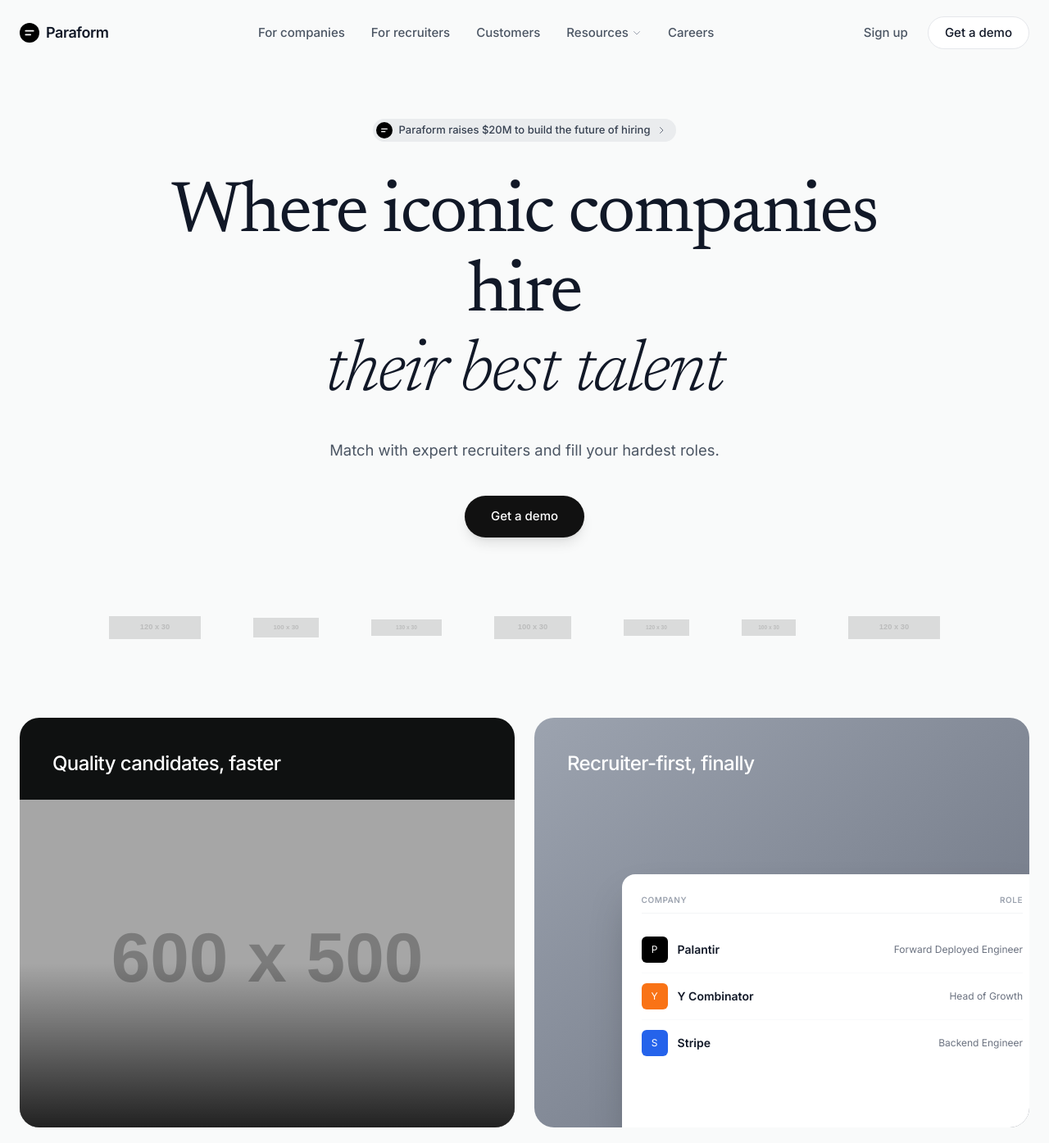
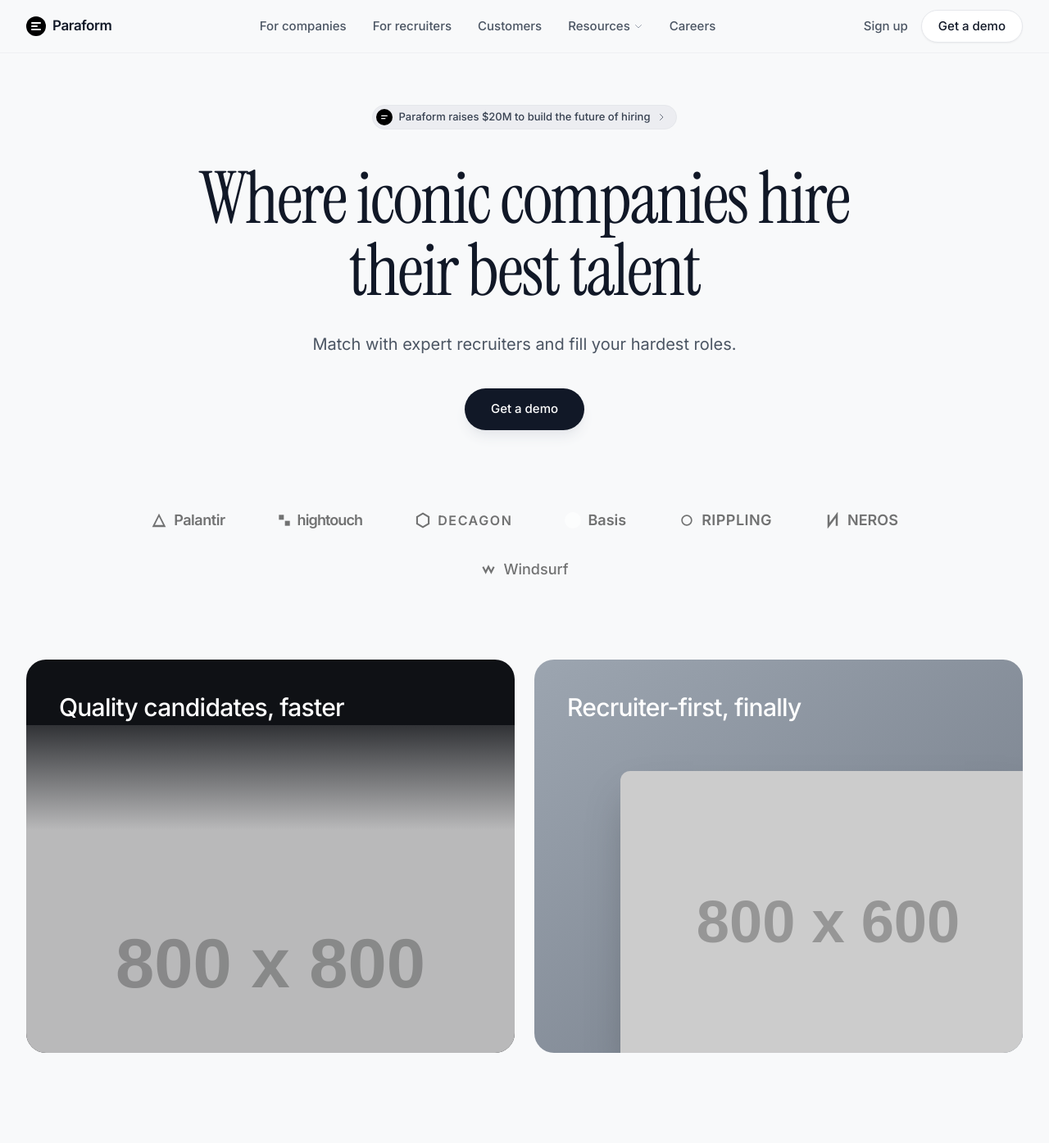
Before and after one commit to uncommon-websites/paraform-com-hero, a plain HTML site: page index.html in a window 1280 px wide. Shown: the whole page at 82% size. After the commit the page ends 1365 px from the top, so only its background shows below. Drawn offline with nearby package versions, Linux system fonts and the light colour scheme; placeholder pictures from the web are drawn by us.

Commit message:
Update hero HTML

```diff
--- a/index.html
+++ b/index.html
@@ -7,188 +7,173 @@
     <script src="https://cdn.tailwindcss.com"></script>
     <link rel="preconnect" href="https://fonts.googleapis.com">
     <link rel="preconnect" href="https://fonts.gstatic.com" crossorigin>
-    <link href="https://fonts.googleapis.com/css2?family=Newsreader:ital,opsz,wght@0,6..72,300..800;1,6..72,300..800&family=Inter:wght@400;500;600&display=swap" rel="stylesheet">
-    <script>
-        tailwind.config = {
-            theme: {
-                extend: {
-                    fontFamily: {
-                        sans: ['Inter', 'sans-serif'],
-                        serif: ['Newsreader', 'serif'],
-                    },
-                    colors: {
-                        background: '#F9FAFA',
-                        primary: '#111111',
-                    }
-                }
-            }
-        }
-    </script>
+    <link href="https://fonts.googleapis.com/css2?family=Instrument+Serif:ital@0;1&family=Inter:wght@300;400;500;600&display=swap" rel="stylesheet">
     <style>
         body {
-            background-color: #F9FAFA;
-            -webkit-font-smoothing: antialiased;
+            font-family: 'Inter', sans-serif;
+            background-color: #F8F9FA;
+            color: #111827;
         }
-        .logo-filter {
+        .font-serif-display {
+            font-family: 'Instrument Serif', serif;
+        }
+        .logo-grayscale {
             filter: grayscale(100%) opacity(0.6);
-            transition: filter 0.3s;
+            transition: filter 0.3s ease, opacity 0.3s ease;
         }
-        .logo-filter:hover {
+        .logo-grayscale:hover {
             filter: grayscale(0%) opacity(1);
         }
     </style>
 </head>
-<body class="text-gray-900">
+<body>
 
-    <!-- Navbar -->
-    <nav class="w-full border-b border-transparent">
-        <div class="max-w-[1400px] mx-auto px-6 h-20 flex items-center justify-between">
+    <!-- Navigation -->
+    <nav class="fixed top-0 w-full z-50 bg-[#F8F9FA]/90 backdrop-blur-sm border-b border-gray-200/50">
+        <div class="max-w-[1440px] mx-auto px-4 sm:px-6 lg:px-8">
+            <div class="flex justify-between items-center h-16">
                 <!-- Logo -->
                 <div class="flex items-center gap-2 cursor-pointer">
-                <div class="w-6 h-6 bg-black rounded-full flex items-center justify-center text-white">
-                    <svg width="14" height="14" viewBox="0 0 24 24" fill="none" stroke="currentColor" stroke-width="3" stroke-linecap="round" stroke-linejoin="round">
-                        <line x1="4" y1="8" x2="20" y2="8"></line>
-                        <line x1="4" y1="16" x2="14" y2="16"></line>
-                    </svg>
+                    <div class="w-6 h-6 bg-black rounded-full flex items-center justify-center text-white relative overflow-hidden">
+                        <div class="flex flex-col gap-[2px] items-start w-3">
+                            <div class="h-[2px] w-3 bg-white rounded-full"></div>
+                            <div class="h-[2px] w-2 bg-white rounded-full"></div>
+                            <div class="h-[2px] w-3 bg-white rounded-full"></div>
                         </div>
-                <span class="font-semibold text-lg tracking-tight">Paraform</span>
+                    </div>
+                    <span class="font-semibold text-[17px] tracking-tight text-gray-900">Paraform</span>
                 </div>
 
-            <!-- Navigation Links -->
-            <div class="hidden md:flex items-center gap-8 text-[15px] text-gray-600 font-medium">
-                <a href="#" class="hover:text-black transition-colors">For companies</a>
-                <a href="#" class="hover:text-black transition-colors">For recruiters</a>
-                <a href="#" class="hover:text-black transition-colors">Customers</a>
-                <div class="flex items-center gap-1 cursor-pointer hover:text-black transition-colors group">
+                <!-- Desktop Menu -->
+                <div class="hidden lg:flex items-center space-x-8 text-[15px] font-medium text-gray-600">
+                    <a href="#" class="hover:text-gray-900 transition-colors">For companies</a>
+                    <a href="#" class="hover:text-gray-900 transition-colors">For recruiters</a>
+                    <a href="#" class="hover:text-gray-900 transition-colors">Customers</a>
+                    <div class="flex items-center gap-1 cursor-pointer group hover:text-gray-900 transition-colors">
                         <span>Resources</span>
-                    <svg class="w-3 h-3 text-gray-400 group-hover:text-black transition-colors" fill="none" stroke="currentColor" viewBox="0 0 24 24">
-                        <path stroke-linecap="round" stroke-linejoin="round" stroke-width="2" d="M19 9l-7 7-7-7"></path>
-                    </svg>
+                        <svg class="w-3 h-3 text-gray-400 group-hover:text-gray-900 transition-colors" fill="none" stroke="currentColor" viewBox="0 0 24 24"><path stroke-linecap="round" stroke-linejoin="round" stroke-width="2" d="M19 9l-7 7-7-7"></path></svg>
                     </div>
-                <a href="#" class="hover:text-black transition-colors">Careers</a>
+                    <a href="#" class="hover:text-gray-900 transition-colors">Careers</a>
                 </div>
 
-            <!-- Right Actions -->
-            <div class="flex items-center gap-6">
-                <a href="#" class="text-[15px] font-medium text-gray-600 hover:text-black transition-colors hidden sm:block">Sign up</a>
-                <a href="#" class="text-[15px] font-medium text-gray-900 border border-gray-200 bg-white hover:bg-gray-50 rounded-full px-5 py-2 transition-colors">
-                    Get a demo
-                </a>
+                <!-- Right Buttons -->
+                <div class="flex items-center gap-4">
+                    <a href="#" class="hidden sm:block text-[15px] font-medium text-gray-600 hover:text-gray-900 transition-colors">Sign up</a>
+                    <a href="#" class="text-[15px] font-medium bg-white border border-gray-200 hover:bg-gray-50 text-gray-900 px-5 py-2 rounded-full transition-all shadow-sm">Get a demo</a>
+                </div>
             </div>
         </div>
     </nav>
 
-    <!-- Main Content -->
-    <main class="pt-16 pb-20">
+    <!-- Hero Section -->
+    <main class="pt-32 pb-20 px-4 sm:px-6 lg:px-8 max-w-[1440px] mx-auto">
 
-        <!-- Hero Section -->
-        <div class="max-w-5xl mx-auto px-6 flex flex-col items-center text-center">
+        <div class="flex flex-col items-center text-center max-w-5xl mx-auto">
 
             <!-- Announcement Pill -->
-            <a href="#" class="group inline-flex items-center gap-2 bg-[#EAECEE] hover:bg-[#E0E2E4] transition-colors rounded-full pl-1 pr-3 py-1 mb-10">
-                <div class="w-5 h-5 bg-black rounded-full flex items-center justify-center text-white shrink-0">
-                    <svg width="10" height="10" viewBox="0 0 24 24" fill="none" stroke="currentColor" stroke-width="3" stroke-linecap="round" stroke-linejoin="round">
-                        <line x1="4" y1="8" x2="20" y2="8"></line>
-                        <line x1="4" y1="16" x2="14" y2="16"></line>
-                    </svg>
+            <a href="#" class="group inline-flex items-center gap-2 bg-[#E5E7EB]/60 hover:bg-[#E5E7EB] border border-gray-200 rounded-full pl-1 pr-3 py-1 mb-10 transition-colors cursor-pointer">
+                <div class="w-5 h-5 bg-black rounded-full flex items-center justify-center text-white">
+                    <svg width="10" height="10" viewBox="0 0 24 24" fill="none" stroke="currentColor" stroke-width="3" stroke-linecap="round" stroke-linejoin="round"><line x1="4" y1="8" x2="20" y2="8"></line><line x1="4" y1="16" x2="14" y2="16"></line></svg>
                 </div>
                 <span class="text-[13px] font-medium text-gray-700">Paraform raises $20M to build the future of hiring</span>
-                <svg class="w-3 h-3 text-gray-500 group-hover:translate-x-0.5 transition-transform" fill="none" stroke="currentColor" viewBox="0 0 24 24">
-                    <path stroke-linecap="round" stroke-linejoin="round" stroke-width="2" d="M9 5l7 7-7 7"></path>
-                </svg>
+                <svg class="w-3 h-3 text-gray-500 group-hover:translate-x-0.5 transition-transform" fill="none" stroke="currentColor" viewBox="0 0 24 24"><path stroke-linecap="round" stroke-linejoin="round" stroke-width="2" d="M9 5l7 7-7 7"></path></svg>
             </a>
 
             <!-- Headline -->
-            <h1 class="font-serif text-5xl md:text-[5.5rem] leading-[1.1] text-gray-900 tracking-tight mb-8">
-                Where iconic companies hire <br class="hidden md:block" />
-                <span class="italic font-light">their best talent</span>
+            <h1 class="font-serif-display text-5xl sm:text-6xl md:text-7xl lg:text-[5.5rem] leading-[1.05] text-[#111827] mb-8 tracking-tight">
+                Where iconic companies hire <br class="hidden md:block" /> their best talent
             </h1>
 
             <!-- Subheadline -->
-            <p class="text-lg md:text-[1.15rem] text-gray-600 mb-10 max-w-xl mx-auto leading-relaxed">
+            <p class="text-lg sm:text-xl text-gray-600 mb-10 max-w-xl mx-auto leading-relaxed">
                 Match with expert recruiters and fill your hardest roles.
             </p>
 
-            <!-- CTA Button -->
-            <button class="bg-[#111111] text-white text-[15px] font-medium px-8 py-3.5 rounded-full hover:bg-black/80 transition-all transform hover:-translate-y-0.5 shadow-lg shadow-black/10">
+            <!-- CTA -->
+            <a href="#" class="bg-[#111827] text-white text-[15px] font-medium px-8 py-3.5 rounded-full hover:bg-black transition-transform hover:scale-105 shadow-lg shadow-gray-200 mb-24 inline-block">
                 Get a demo
-            </button>
+            </a>
+
+            <!-- Logos Grid -->
+            <div class="w-full flex flex-wrap justify-center items-center gap-x-8 gap-y-8 md:gap-x-12 lg:gap-x-16 mb-24 px-4">
+                <!-- Palantir -->
+                <div class="logo-grayscale flex items-center gap-2">
+                    <svg class="w-5 h-5" viewBox="0 0 24 24" fill="currentColor"><path d="M12 2L2 22h20L12 2zm0 5l6 12H6l6-12z"/></svg>
+                    <span class="text-lg font-semibold tracking-tight">Palantir</span>
                 </div>
-
-        <!-- Logos Section -->
-        <div class="max-w-[1400px] mx-auto px-6 mt-24 mb-24">
-            <div class="flex flex-wrap justify-center items-center gap-x-12 gap-y-8 md:gap-x-16">
-                <!-- Using text-based images from placehold.co to simulate logos with specific fonts/styles -->
-                <img src="https://placehold.co/120x30/F9FAFA/555555?text=Palantir&font=merriweather" alt="Palantir" class="h-7 object-contain logo-filter mix-blend-multiply">
-                <img src="https://placehold.co/100x30/F9FAFA/555555?text=Nooks&font=montserrat" alt="Nooks" class="h-6 object-contain logo-filter mix-blend-multiply">
-                <img src="https://placehold.co/130x30/F9FAFA/555555?text=DECAGON&font=oswald" alt="Decagon" class="h-5 object-contain logo-filter mix-blend-multiply">
-                <img src="https://placehold.co/100x30/F9FAFA/555555?text=scale&font=lato" alt="Scale" class="h-7 object-contain logo-filter mix-blend-multiply">
-                <img src="https://placehold.co/120x30/F9FAFA/555555?text=RIPPLING&font=roboto" alt="Rippling" class="h-5 object-contain logo-filter mix-blend-multiply">
-                <img src="https://placehold.co/100x30/F9FAFA/555555?text=NEROS&font=raleway" alt="Neros" class="h-5 object-contain logo-filter mix-blend-multiply">
-                <img src="https://placehold.co/120x30/F9FAFA/555555?text=Windsurf&font=playfair-display" alt="Windsurf" class="h-7 object-contain logo-filter mix-blend-multiply">
+                <!-- Hightouch -->
+                <div class="logo-grayscale flex items-center gap-2">
+                    <svg class="w-4 h-4" viewBox="0 0 24 24" fill="currentColor"><rect x="2" y="2" width="9" height="9" /><rect x="13" y="13" width="9" height="9" /></svg>
+                    <span class="text-lg font-bold tracking-tighter">hightouch</span>
+                </div>
+                <!-- Decagon -->
+                <div class="logo-grayscale flex items-center gap-2">
+                    <svg class="w-5 h-5" viewBox="0 0 24 24" fill="none" stroke="currentColor" stroke-width="2.5"><path d="M12 2l8.5 5v10L12 22l-8.5-5V7L12 2z"/></svg>
+                    <span class="text-base font-bold tracking-widest uppercase">Decagon</span>
+                </div>
+                <!-- Basis -->
+                <div class="logo-grayscale flex items-center gap-2">
+                    <div class="w-5 h-5 bg-current rounded-full flex items-center justify-center text-white text-[10px] font-bold">B</div>
+                    <span class="text-lg font-semibold">Basis</span>
+                </div>
+                <!-- Rippling -->
+                <div class="logo-grayscale flex items-center gap-2">
+                    <svg class="w-5 h-5" viewBox="0 0 24 24" fill="currentColor"><path d="M4 12c0-4.4 3.6-8 8-8s8 3.6 8 8-3.6 8-8 8-8-3.6-8-8zm2 0c0 3.3 2.7 6 6 6s6-2.7 6-6-2.7-6-6-6-6 2.7-6 6z"/></svg>
+                    <span class="text-lg font-bold uppercase tracking-wide">Rippling</span>
+                </div>
+                <!-- Neros -->
+                <div class="logo-grayscale flex items-center gap-2">
+                    <svg class="w-5 h-5" viewBox="0 0 24 24" fill="none" stroke="currentColor" stroke-width="3"><path d="M6 4v16l12-16v16"/></svg>
+                    <span class="text-lg font-bold uppercase">Neros</span>
+                </div>
+                <!-- Windsurf -->
+                <div class="logo-grayscale flex items-center gap-2">
+                    <svg class="w-5 h-5" viewBox="0 0 24 24" fill="none" stroke="currentColor" stroke-width="2.5"><path d="M4 8l4 8 4-8 4 8 4-8"/></svg>
+                    <span class="text-lg font-medium">Windsurf</span>
                 </div>
             </div>
 
-        <!-- Feature Cards -->
-        <div class="max-w-[1400px] mx-auto px-6 grid md:grid-cols-2 gap-6">
+        </div>
+
+        <!-- Feature Cards Grid -->
+        <div class="grid grid-cols-1 md:grid-cols-2 gap-6 max-w-7xl mx-auto">
 
             <!-- Left Card -->
-            <div class="relative bg-[#0F1111] rounded-3xl overflow-hidden h-[500px] group cursor-pointer">
-                <div class="absolute top-10 left-10 z-10">
-                    <h3 class="text-white text-2xl font-medium tracking-tight">Quality candidates, faster</h3>
+            <div class="relative h-[480px] rounded-3xl overflow-hidden bg-[#0F1115] group cursor-pointer">
+                <div class="absolute top-0 left-0 w-full p-8 sm:p-10 z-20">
+                    <h3 class="text-2xl sm:text-3xl font-medium text-white tracking-tight">Quality candidates, faster</h3>
                 </div>
-                <!-- Placeholder for the man's image -->
-                <div class="absolute bottom-0 left-0 right-0 h-[80%] flex items-end justify-center">
-                    <img src="https://placehold.co/600x500/1a1a1a/444444?text=Portrait+Image" alt="Candidate" class="w-full h-full object-cover opacity-80 mask-image-gradient">
-                    <!-- Gradient overlay to blend bottom -->
-                    <div class="absolute inset-0 bg-gradient-to-t from-black/80 via-transparent to-transparent"></div>
+
+                <!-- Image Container -->
+                <div class="absolute inset-0 flex items-end justify-center pt-20">
+                    <div class="w-full h-full relative">
+                        <!-- Placeholder for the man's photo -->
+                        <img src="https://placehold.co/800x800/1a1a1a/666666?text=Candidate+Photo"
+                             alt="Candidate Portrait"
+                             class="w-full h-full object-cover object-top opacity-90 group-hover:scale-105 transition-transform duration-700 ease-out">
+                        <!-- Gradient to fade image into background at bottom if needed, or top for text -->
+                        <div class="absolute top-0 left-0 w-full h-32 bg-gradient-to-b from-[#0F1115]/80 to-transparent"></div>
+                    </div>
                 </div>
             </div>
 
             <!-- Right Card -->
-            <div class="relative bg-gradient-to-br from-[#9CA3AF] to-[#6B7280] rounded-3xl overflow-hidden h-[500px] group cursor-pointer">
-                <div class="absolute top-10 left-10 z-10">
-                    <h3 class="text-white text-2xl font-medium tracking-tight">Recruiter-first, finally</h3>
+            <div class="relative h-[480px] rounded-3xl overflow-hidden bg-gradient-to-br from-[#9CA5B0] to-[#747C88] group cursor-pointer">
+                <div class="absolute top-0 left-0 w-full p-8 sm:p-10 z-20">
+                    <h3 class="text-2xl sm:text-3xl font-medium text-white tracking-tight">Recruiter-first, finally</h3>
                 </div>
 
-                <!-- UI Mockup Placeholder -->
-                <div class="absolute bottom-0 right-0 w-[85%] h-[65%] bg-white rounded-tl-2xl shadow-2xl p-6 transform translate-y-4 translate-x-4 transition-transform group-hover:translate-y-2 group-hover:translate-x-2">
-                    <!-- Mockup Header -->
-                    <div class="flex justify-between text-[10px] text-gray-400 uppercase tracking-wider font-semibold mb-4 border-b border-gray-100 pb-2">
-                        <span>Company</span>
-                        <span>Role</span>
-                    </div>
-
-                    <!-- Mockup Item 1 -->
-                    <div class="flex items-center justify-between py-3 border-b border-gray-50">
-                        <div class="flex items-center gap-3">
-                            <div class="w-8 h-8 bg-black rounded-md flex items-center justify-center text-white text-xs">P</div>
-                            <span class="text-sm font-semibold text-gray-900">Palantir</span>
-                        </div>
-                        <span class="text-xs text-gray-500">Forward Deployed Engineer</span>
-                    </div>
-
-                    <!-- Mockup Item 2 -->
-                    <div class="flex items-center justify-between py-3 border-b border-gray-50">
-                        <div class="flex items-center gap-3">
-                            <div class="w-8 h-8 bg-orange-500 rounded-md flex items-center justify-center text-white text-xs">Y</div>
-                            <span class="text-sm font-semibold text-gray-900">Y Combinator</span>
-                        </div>
-                        <span class="text-xs text-gray-500">Head of Growth</span>
-                    </div>
-
-                     <!-- Mockup Item 3 -->
-                     <div class="flex items-center justify-between py-3">
-                        <div class="flex items-center gap-3">
-                            <div class="w-8 h-8 bg-blue-600 rounded-md flex items-center justify-center text-white text-xs">S</div>
-                            <span class="text-sm font-semibold text-gray-900">Stripe</span>
-                        </div>
-                        <span class="text-xs text-gray-500">Backend Engineer</span>
-                    </div>
+                <!-- UI Mockup Container -->
+                <div class="absolute bottom-0 right-0 w-[85%] h-[75%] translate-x-4 translate-y-4 shadow-2xl rounded-tl-xl overflow-hidden transition-transform duration-500 group-hover:-translate-y-2 group-hover:-translate-x-2">
+                    <!-- Placeholder for the UI Interface -->
+                    <img src="https://placehold.co/800x600/ffffff/f3f4f6?text=Recruiter+Dashboard+UI"
+                         alt="Recruiter Dashboard"
+                         class="w-full h-full object-cover object-left-top">
                 </div>
             </div>
 
         </div>
+
     </main>
 
 </body>
```
Lines whose indentation alone changed are shown as unchanged.
